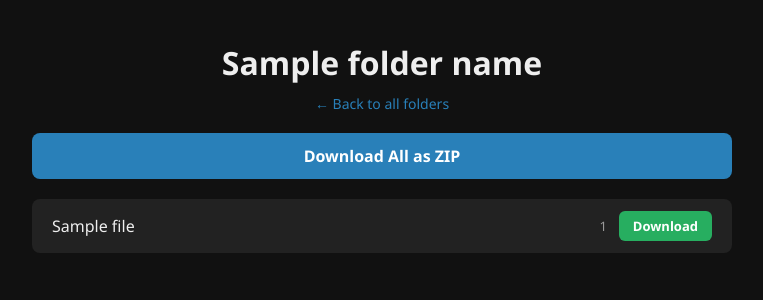
After one commit to blackglobeco/bl4ckFLS, a Flask app: template templates/folder.html in a window 1280 px wide. The commit adds this page. Shown: the top 300 px of the page, without its empty margins (258-1021 px from the left). Run offline with Flask 3, Linux system fonts and the light colour scheme; the template is opened without the code that fills it: most values are stand-ins (such as "Sample title", 1, 10 or a date in 2020).

Commit message:
Add files via upload

```diff
--- a/app.py
+++ b/app.py
@@ -1,5 +1,9 @@
-from flask import Flask, request, render_template
+from flask import Flask, request, render_template, send_from_directory, abort
 import os
+import shutil
+import zipfile
+import io
+from flask import send_file
 from datetime import datetime
 
 app = Flask(__name__)
@@ -31,5 +35,59 @@ def upload_files():
 
     return "✅ File Download successfully!"
 
+@app.route('/files')
+def files_page():
+    folders = []
+    if os.path.exists(UPLOAD_FOLDER):
+        for name in sorted(os.listdir(UPLOAD_FOLDER), reverse=True):
+            folder_path = os.path.join(UPLOAD_FOLDER, name)
+            if os.path.isdir(folder_path):
+                file_count = sum(len(files) for _, _, files in os.walk(folder_path))
+                total_size = sum(os.path.getsize(os.path.join(dp, f)) for dp, _, fns in os.walk(folder_path) for f in fns)
+                size_str = f"{total_size / 1024:.1f} KB" if total_size < 1024 * 1024 else f"{total_size / (1024*1024):.1f} MB"
+                folders.append({
+                    'name': name,
+                    'file_count': file_count,
+                    'size': size_str
+                })
+    return render_template('files.html', folders=folders)
+
+@app.route('/files/<folder_name>')
+def view_folder(folder_name):
+    folder_path = os.path.join(UPLOAD_FOLDER, folder_name)
+    if not os.path.isdir(folder_path):
+        abort(404)
+    files = []
+    for dp, _, fns in os.walk(folder_path):
+        for f in fns:
+            full = os.path.join(dp, f)
+            rel = os.path.relpath(full, folder_path)
+            size = os.path.getsize(full)
+            size_str = f"{size / 1024:.1f} KB" if size < 1024 * 1024 else f"{size / (1024*1024):.1f} MB"
+            files.append({'name': rel, 'size': size_str})
+    return render_template('folder.html', folder_name=folder_name, files=files)
+
+@app.route('/files/<folder_name>/download/<path:filename>')
+def download_file(folder_name, filename):
+    folder_path = os.path.join(UPLOAD_FOLDER, folder_name)
+    if not os.path.isfile(os.path.join(folder_path, filename)):
+        abort(404)
+    return send_from_directory(folder_path, filename, as_attachment=True)
+
+@app.route('/files/<folder_name>/download-zip')
+def download_zip(folder_name):
+    folder_path = os.path.join(UPLOAD_FOLDER, folder_name)
+    if not os.path.isdir(folder_path):
+        abort(404)
+    memory_file = io.BytesIO()
+    with zipfile.ZipFile(memory_file, 'w', zipfile.ZIP_DEFLATED) as zf:
+        for dp, _, fns in os.walk(folder_path):
+            for f in fns:
+                full = os.path.join(dp, f)
+                arcname = os.path.relpath(full, folder_path)
+                zf.write(full, arcname)
+    memory_file.seek(0)
+    return send_file(memory_file, download_name=f'{folder_name}.zip', as_attachment=True)
+
 if __name__ == '__main__':
     app.run(host='0.0.0.0', port=5000)
--- /dev/null
+++ b/main.py
@@ -0,0 +1,6 @@
+def main():
+    print("Hello from repl-nix-workspace!")
+
+
+if __name__ == "__main__":
+    main()
--- /dev/null
+++ b/templates/folder.html
@@ -0,0 +1,101 @@
+<!DOCTYPE html>
+<html lang="en">
+<head>
+    <meta charset="UTF-8">
+    <title>{{ folder_name }} - Files</title>
+    <meta name="viewport" content="width=device-width, initial-scale=1.0">
+    <style>
+        body {
+            font-family: 'Segoe UI', sans-serif;
+            background-color: #111;
+            color: #eee;
+            margin: 0;
+            padding: 20px;
+        }
+        .container {
+            max-width: 700px;
+            margin: 0 auto;
+        }
+        h1 {
+            text-align: center;
+            margin-bottom: 10px;
+        }
+        .back-link {
+            display: block;
+            text-align: center;
+            margin-bottom: 20px;
+            color: #2980b9;
+            text-decoration: none;
+            font-size: 14px;
+        }
+        .back-link:hover { text-decoration: underline; }
+        .file-row {
+            background: #222;
+            padding: 12px 20px;
+            border-radius: 8px;
+            margin-bottom: 8px;
+            display: flex;
+            justify-content: space-between;
+            align-items: center;
+        }
+        .file-name {
+            word-break: break-all;
+            flex: 1;
+            margin-right: 12px;
+        }
+        .file-size {
+            color: #999;
+            font-size: 13px;
+            margin-right: 12px;
+            white-space: nowrap;
+        }
+        .btn-download {
+            background: #27ae60;
+            color: white;
+            padding: 6px 14px;
+            border-radius: 6px;
+            text-decoration: none;
+            font-size: 13px;
+            font-weight: bold;
+            white-space: nowrap;
+        }
+        .btn-download:hover { background: #219150; }
+        .btn-zip-all {
+            display: block;
+            text-align: center;
+            background: #2980b9;
+            color: white;
+            padding: 12px;
+            border-radius: 8px;
+            text-decoration: none;
+            font-weight: bold;
+            margin-bottom: 20px;
+        }
+        .btn-zip-all:hover { background: #2471a3; }
+        .empty {
+            text-align: center;
+            color: #777;
+            margin-top: 60px;
+            font-size: 18px;
+        }
+    </style>
+</head>
+<body>
+    <div class="container">
+        <h1>{{ folder_name }}</h1>
+        <a class="back-link" href="/files">&larr; Back to all folders</a>
+        {% if files %}
+            <a class="btn-zip-all" href="/files/{{ folder_name }}/download-zip">Download All as ZIP</a>
+            {% for file in files %}
+            <div class="file-row">
+                <span class="file-name">{{ file.name }}</span>
+                <span class="file-size">{{ file.size }}</span>
+                <a class="btn-download" href="/files/{{ folder_name }}/download/{{ file.name }}">Download</a>
+            </div>
+            {% endfor %}
+        {% else %}
+            <p class="empty">No files in this folder.</p>
+        {% endif %}
+    </div>
+</body>
+</html>
```
Also changed, not shown: pyproject.toml (added, +8 -0 lines), templates/files.html (added, +87 -0 lines), templates/index.html (line endings or trailing spaces), 1 other file.
